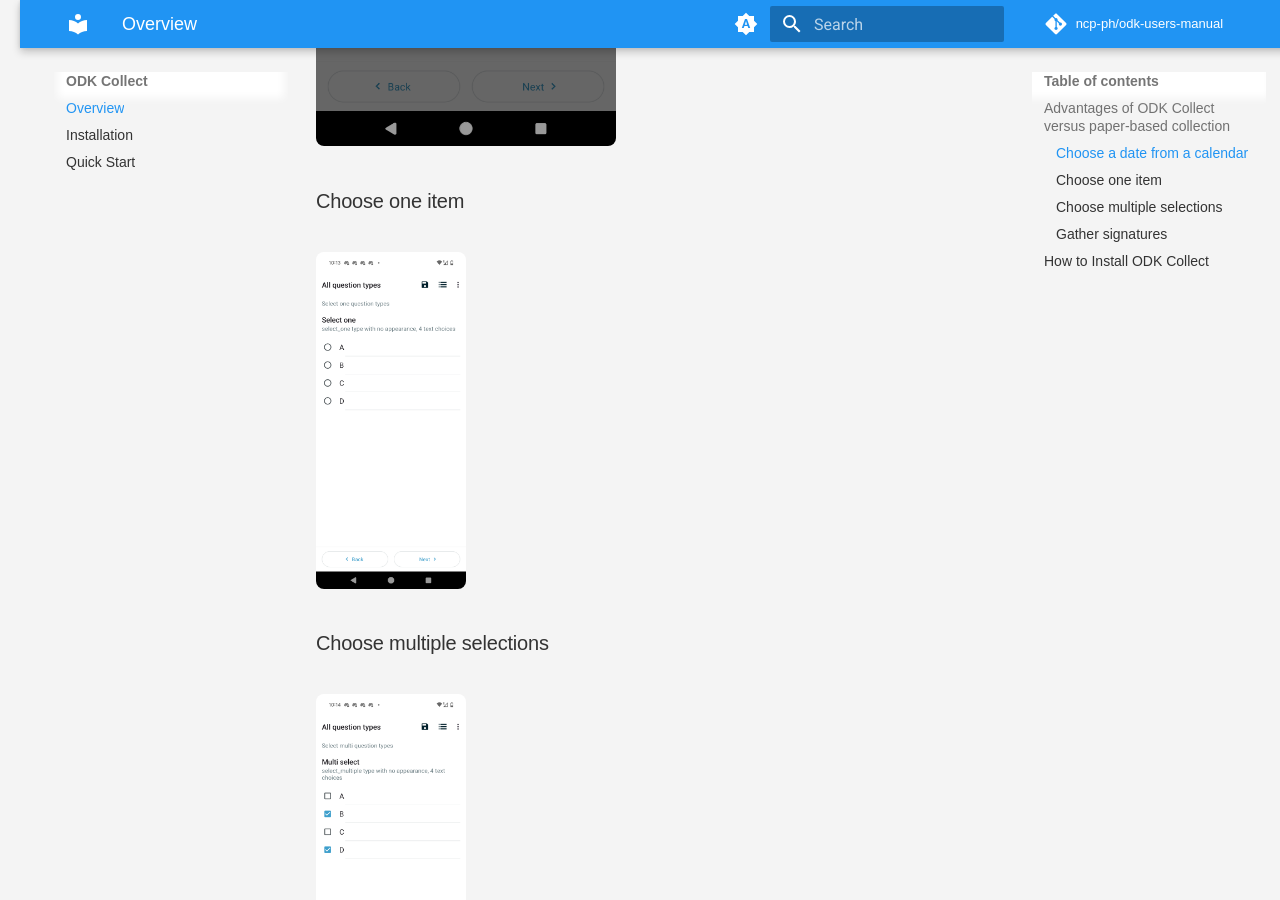
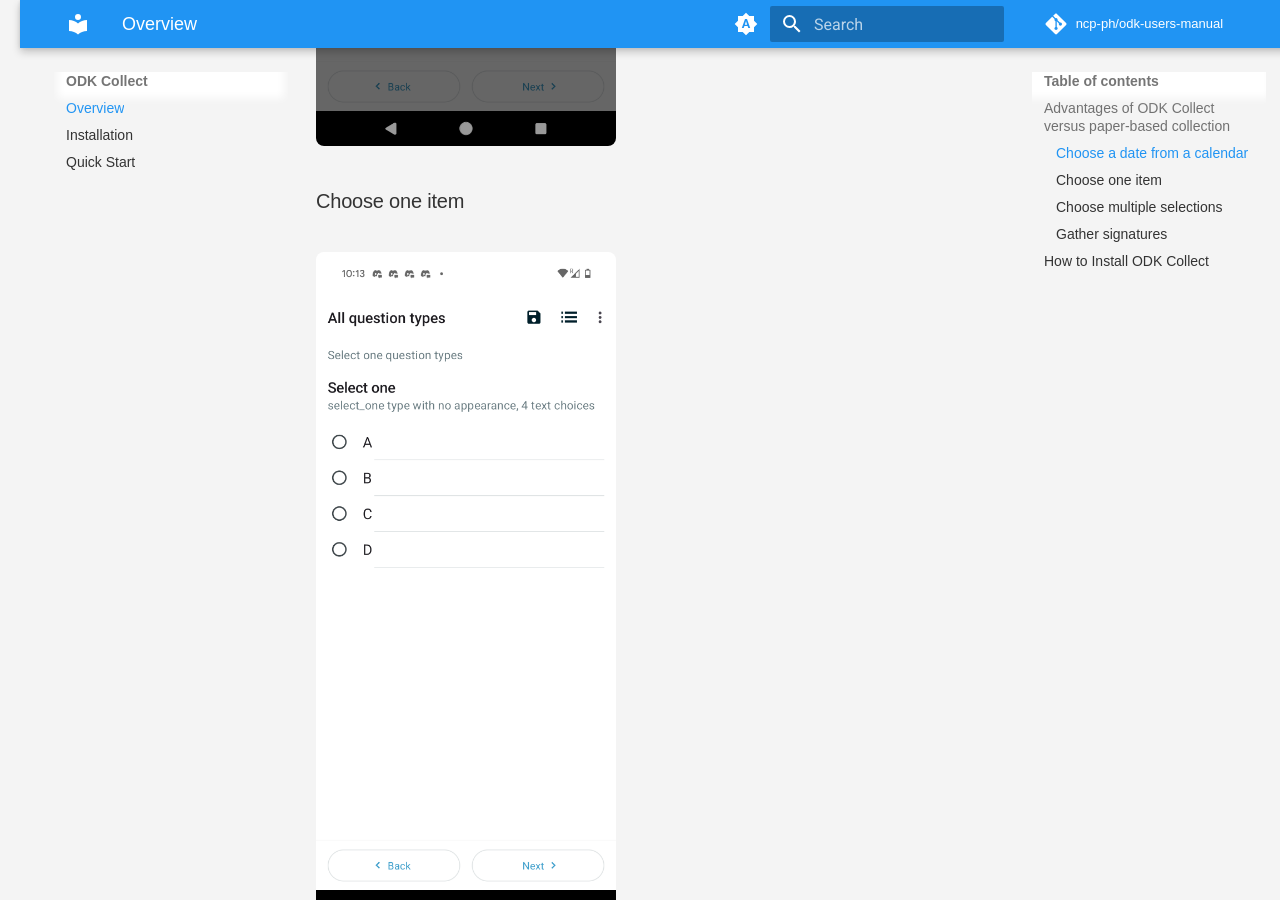
Before and after one commit to ncp-ph/odk-users-manual, an MkDocs documentation site: the page built from docs/about-odk-collect.md, in a window 1280 px wide and 900 px high, scrolled down 1274 px. Built offline with MkDocs 1.6.1 and Material for MkDocs 9.7.7, drawn with Linux system fonts in a browser that asks for light colours; comment, search, counter and statistics services are not loaded.

Commit message:
revised image size to 300  width

```diff
--- a/docs/about-odk-collect.md
+++ b/docs/about-odk-collect.md
@@ -15,14 +15,14 @@ These are a few Examples of the type of data you can collect.
 <img width="300" height="672" alt="collect_date" src="/assets/images/collect_date.png" />
 
 ### Choose one item
-<img width="150" height="336" alt="collect_date" src="/assets/images/collect_choice_one.png" />
+<img width="300" height="672" alt="collect_date" src="/assets/images/collect_choice_one.png" />
 
 ### Choose multiple selections
-<img width="150" height="336" alt="collect_date" src="/assets/images/collect_choice_multiple.png" />
+<img width="300" height="672" alt="collect_date" src="/assets/images/collect_choice_multiple.png" />
 
 ### Gather signatures
-<img width="150" height="336" alt="collect_date" src="/assets/images/collect_signature.png" />
+<img width="300" height="672" alt="collect_date" src="/assets/images/collect_signature.png" />
 
-<img width="150" height="336" alt="collect_date" src="/assets/images/collect_signed.png" />
+<img width="300" height="672" alt="collect_date" src="/assets/images/collect_signed.png" />
 
 ## [How to Install ODK Collect](./install-odk-collect.md)
```
